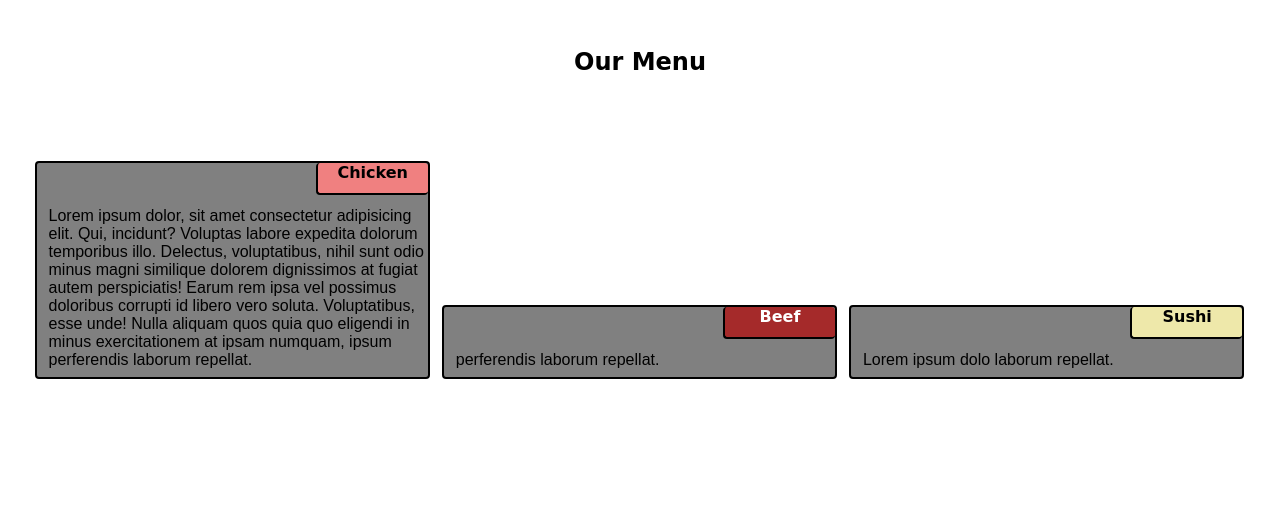
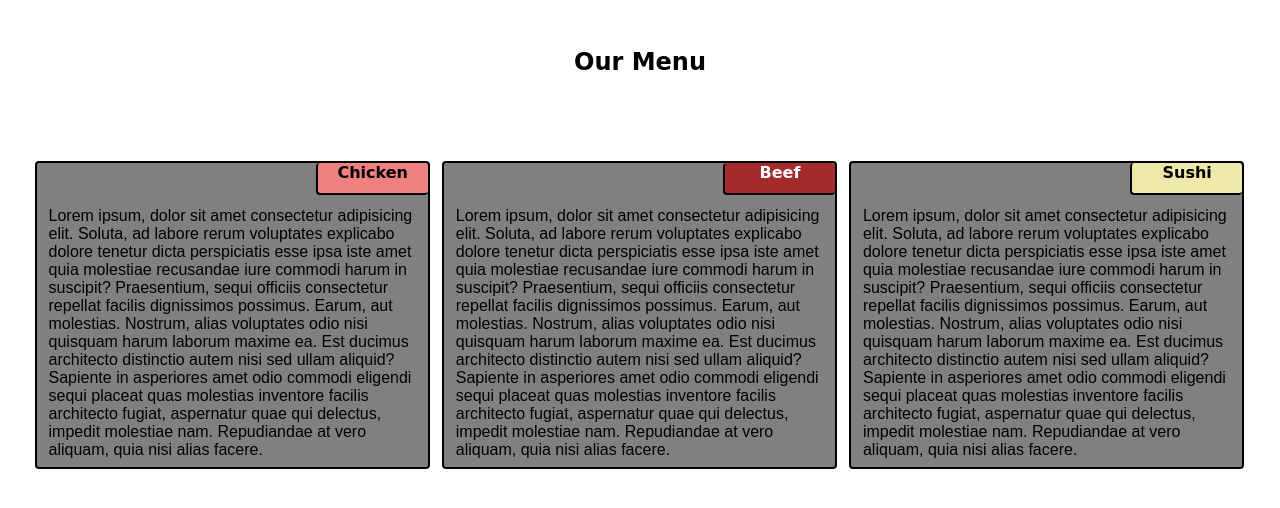
Before and after one commit to yvs2701/yashv-coursera-submissions, a plain HTML site: page module2-solution/index.html in a window 1280 px wide. Drawn offline with Linux system fonts and the light colour scheme.

Commit message:
fixing the mess caused by git demo and tutorials

```diff
--- a/module2-solution/index.html
+++ b/module2-solution/index.html
@@ -13,16 +13,21 @@
     <h2>Our Menu</h2>
     <section class="sec-1">
         <span>Chicken</span>
-        <p>Lorem ipsum dolor, sit amet consectetur adipisicing elit. Qui, incidunt? Voluptas labore expedita dolorum temporibus illo. Delectus, voluptatibus, nihil sunt odio minus magni similique dolorem dignissimos at fugiat autem perspiciatis!
-        Earum rem ipsa vel possimus doloribus corrupti id libero vero soluta. Voluptatibus, esse unde! Nulla aliquam quos quia quo eligendi in minus exercitationem at ipsam numquam, ipsum perferendis laborum repellat.</p>
+        <p>Lorem ipsum, dolor sit amet consectetur adipisicing elit. Soluta, ad labore rerum voluptates explicabo dolore tenetur dicta perspiciatis esse ipsa iste amet quia molestiae recusandae iure commodi harum in suscipit?
+        Praesentium, sequi officiis consectetur repellat facilis dignissimos possimus. Earum, aut molestias. Nostrum, alias voluptates odio nisi quisquam harum laborum maxime ea. Est ducimus architecto distinctio autem nisi sed ullam aliquid?
+        Sapiente in asperiores amet odio commodi eligendi sequi placeat quas molestias inventore facilis architecto fugiat, aspernatur quae qui delectus, impedit molestiae nam. Repudiandae at vero aliquam, quia nisi alias facere.</p>
     </section>
     <section class="sec-2">
         <span>Beef</span>
-        <p> perferendis laborum repellat.</p>
+        <p>Lorem ipsum, dolor sit amet consectetur adipisicing elit. Soluta, ad labore rerum voluptates explicabo dolore tenetur dicta perspiciatis esse ipsa iste amet quia molestiae recusandae iure commodi harum in suscipit?
+        Praesentium, sequi officiis consectetur repellat facilis dignissimos possimus. Earum, aut molestias. Nostrum, alias voluptates odio nisi quisquam harum laborum maxime ea. Est ducimus architecto distinctio autem nisi sed ullam aliquid?
+        Sapiente in asperiores amet odio commodi eligendi sequi placeat quas molestias inventore facilis architecto fugiat, aspernatur quae qui delectus, impedit molestiae nam. Repudiandae at vero aliquam, quia nisi alias facere.</p>
     </section>
     <section class="sec-3">
         <span>Sushi</span>
-        <p>Lorem ipsum dolo laborum repellat.</p>
+        <p>Lorem ipsum, dolor sit amet consectetur adipisicing elit. Soluta, ad labore rerum voluptates explicabo dolore tenetur dicta perspiciatis esse ipsa iste amet quia molestiae recusandae iure commodi harum in suscipit?
+        Praesentium, sequi officiis consectetur repellat facilis dignissimos possimus. Earum, aut molestias. Nostrum, alias voluptates odio nisi quisquam harum laborum maxime ea. Est ducimus architecto distinctio autem nisi sed ullam aliquid?
+        Sapiente in asperiores amet odio commodi eligendi sequi placeat quas molestias inventore facilis architecto fugiat, aspernatur quae qui delectus, impedit molestiae nam. Repudiandae at vero aliquam, quia nisi alias facere.</p>
     </section>
 </body>
 
```
